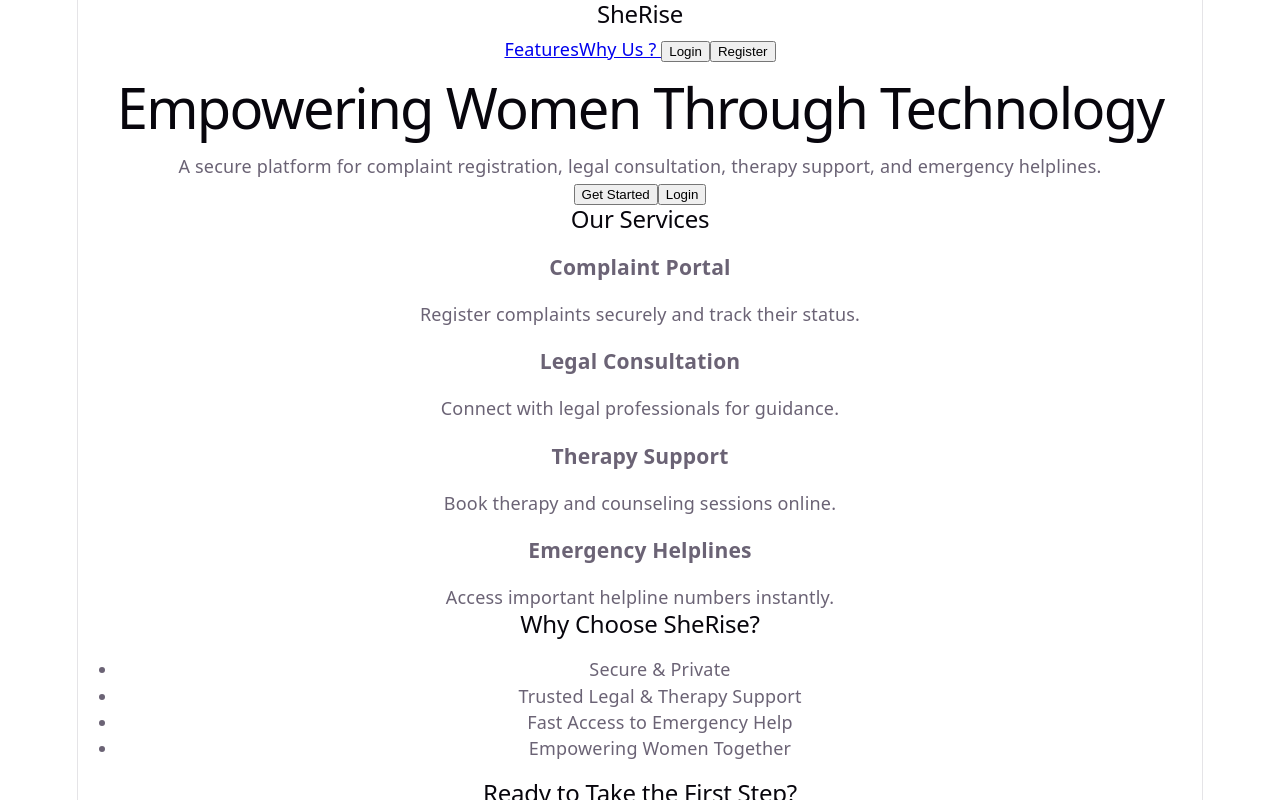
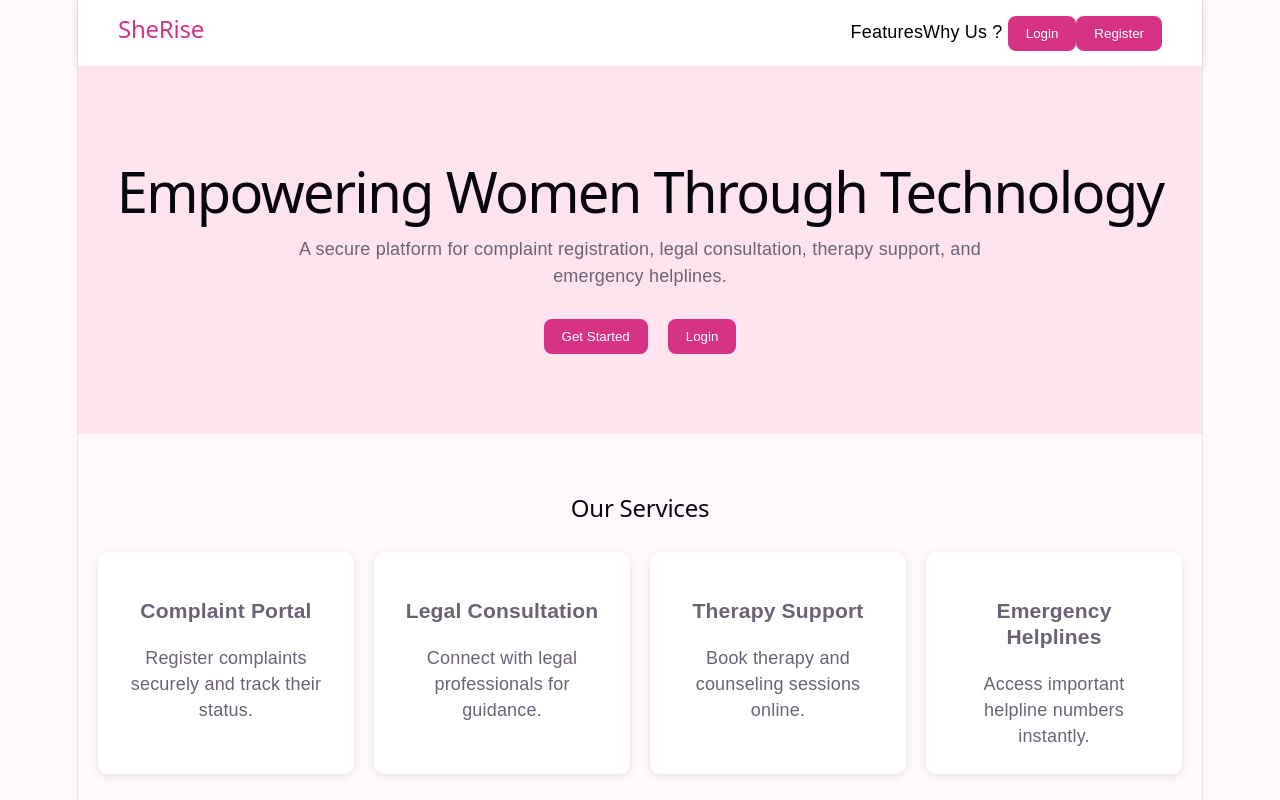
Before and after one commit to lucky-03Sharma/Sherise-, a React app in the folder frontend/: page / in a window 1280 px wide. Shown: the top 800 px of the page. Built offline with nearby package versions, Linux system fonts and the light colour scheme; the HTML template or start-up script is replaced by a standard one.

Commit message:
css to landing page

```diff
--- a/frontend/src/css/Landing.css
+++ b/frontend/src/css/Landing.css
@@ -0,0 +1,90 @@
+body{
+    margin:0;
+    font-family:Arial, Helvetica, sans-serif;
+    background:#fff8fc;
+}
+
+.navbar{
+    display:flex;
+    justify-content:space-between;
+    align-items:center;
+    padding:15px 40px;
+    background:white;
+    box-shadow:0 2px 10px rgba(0,0,0,0.1);
+}
+
+.logo{
+    color:#d63384;
+}
+
+.nav-links a{
+    text-decoration:none;
+    color:black;
+}
+
+button{
+    padding:10px 18px;
+    border:none;
+    border-radius:8px;
+    cursor:pointer;
+    background:#d63384;
+    color:white;
+}
+
+.hero{
+    text-align:center;
+    padding:80px 20px;
+    background:#ffe4ef;
+}
+
+.hero p{
+    max-width:700px;
+    margin:auto;
+    margin-top:15px;
+    font-size:18px;
+}
+
+
+.hero-buttons{
+    margin-top:30px;
+    display:flex;
+    justify-content:center;
+    gap:20px;
+}
+
+.features{
+    padding:60px 20px;
+    text-align:center;
+}
+
+.cards{
+    display:grid;
+    grid-template-columns:repeat(auto-fit,minmax(250px,1fr));
+    gap:20px;
+    margin-top:30px;
+}
+
+.card{
+    background:white;
+    padding:25px;
+    border-radius:10px;
+    box-shadow:0 2px 10px rgba(0,0,0,0.1);
+}
+
+.about{
+    padding:60px;
+    background:#fff0f6;
+    text-align:center;
+}
+
+.cta{
+    text-align:center;
+    padding:70px;
+}
+
+.footer{
+    background:#d63384;
+    color:white;
+    text-align:center;
+    padding:25px;
+}
```
